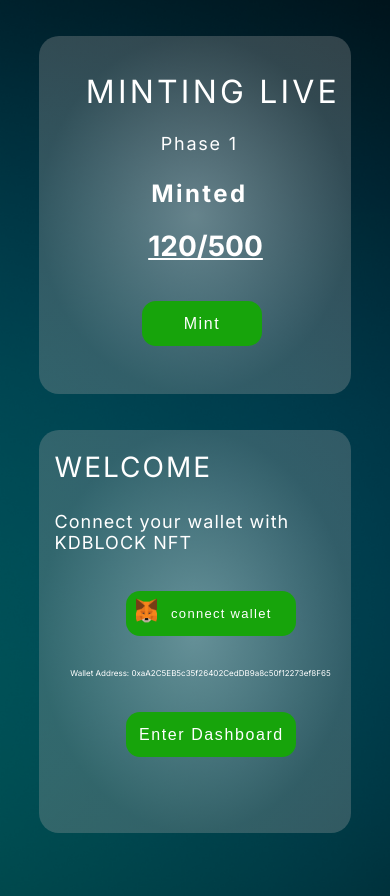
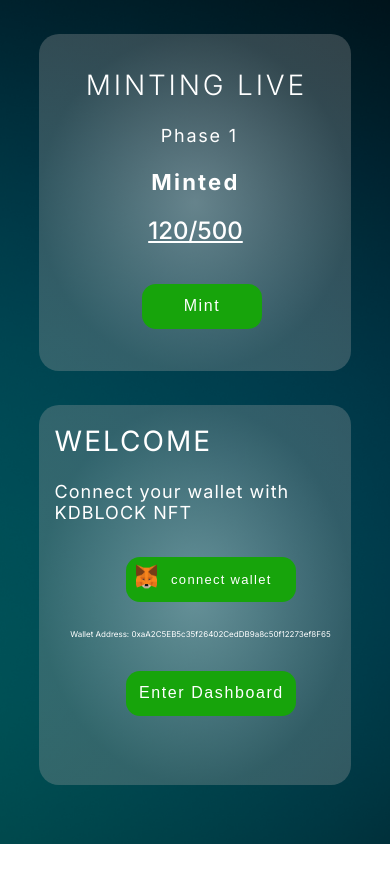
Before and after one commit to youblockio/Kdblock-dashboard, a React (Create React App) app: page / in a window 390 px wide. After the commit the page ends 844 px from the top, so only its background shows below. Built offline with nearby package versions, Linux system fonts and the light colour scheme.

Commit message:
Update DashBoardLogin.css

```diff
--- a/src/components/styles/DashBoardLogin.css
+++ b/src/components/styles/DashBoardLogin.css
@@ -222,3 +222,42 @@
         left:28%
     }
 }
+
+@media screen and (max-width: 395px){
+    .main{
+        height: 844px;
+    }
+    .minting-title {
+        position: absolute;
+        text-align: center;
+        font-weight: 300;
+        font-size: 28px;
+    }
+    .minting-subtitle{
+        position: absolute;
+        text-align: center;
+    }
+    .miting-subtitle-main{
+        position: absolute;
+        text-align: center;
+        font-size: 22px;
+    }
+    .minting-value{
+        position: absolute;
+        text-align: center;
+        font-size: 24px;
+        font-weight: 500;
+    }
+    .minting-button-div{
+        position: absolute;
+        text-align: center;
+    }
+    .main-connect-button-div{
+        position: absolute;
+        align-items: center;
+    }
+    .main-wallet-address-div{
+        text-align: center;
+        position: absolute;
+    }
+}
```
